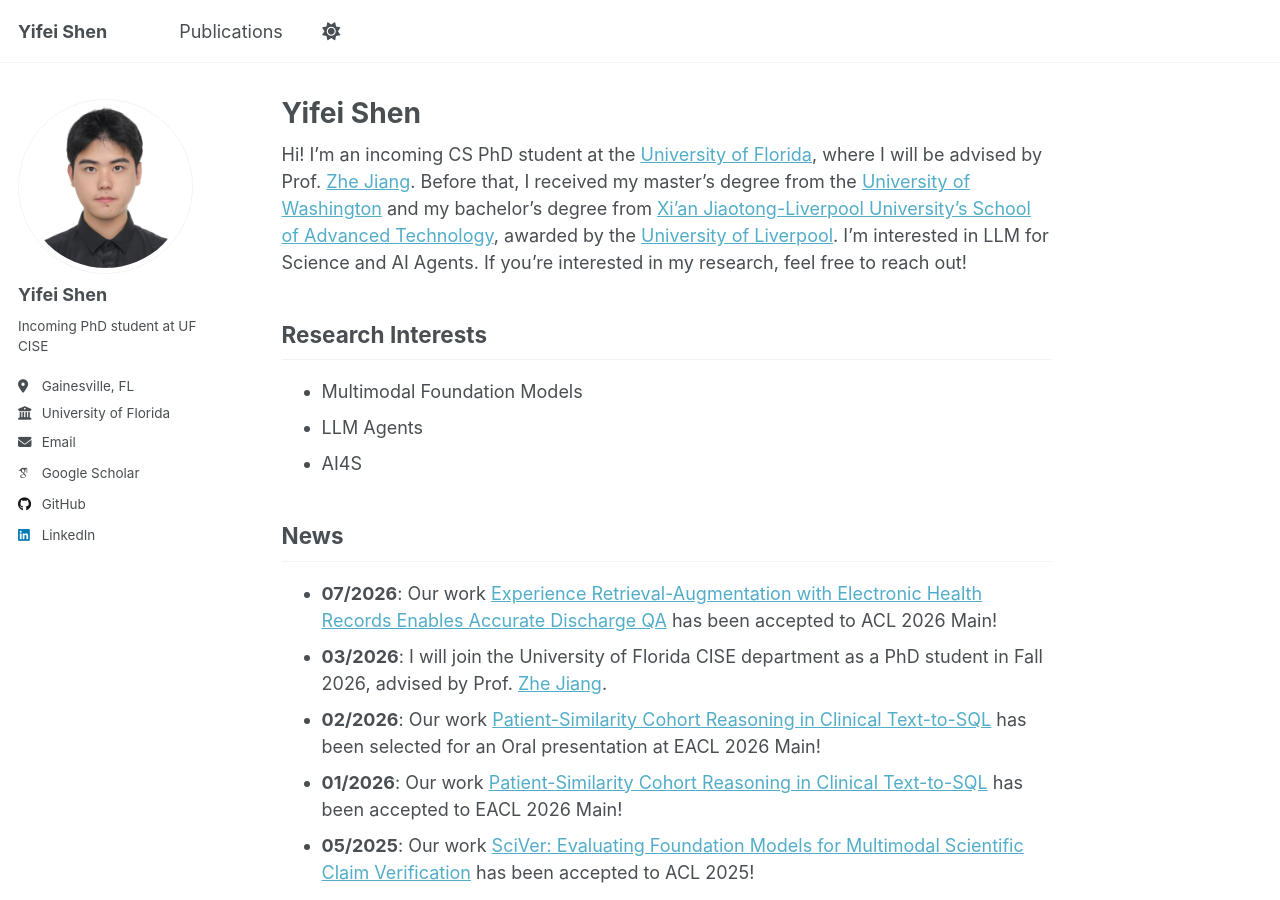
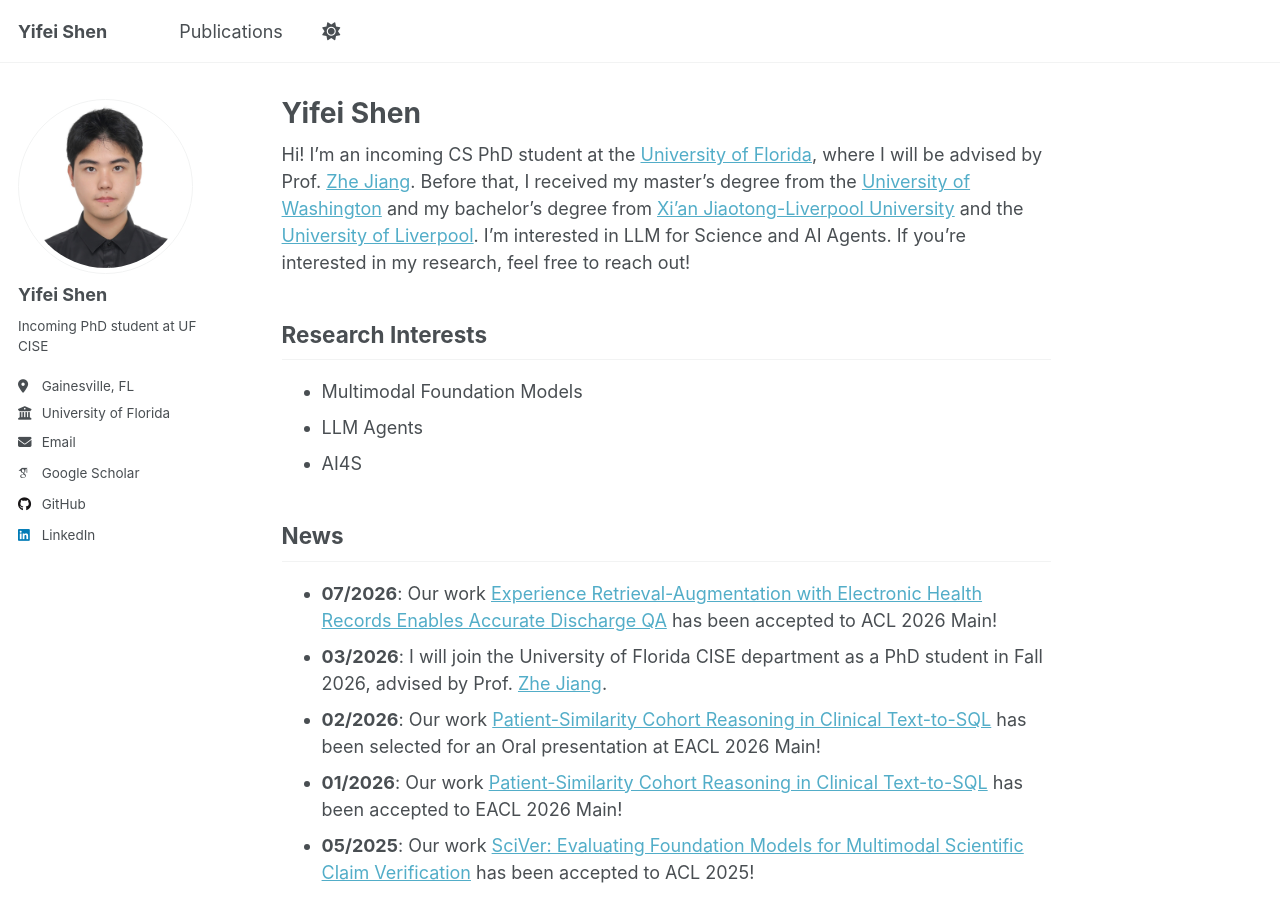
Before and after one commit to Barryshen1/Barryshen1.github.io, a Jekyll site: the page built from _pages/about.md, in a window 1280 px wide and 900 px high. Built offline with Jekyll 4.4.1, drawn with Linux system fonts in a browser that asks for light colours; some web fonts are replaced.

Commit message:
Clarify undergraduate institutions

```diff
--- a/_pages/about.md
+++ b/_pages/about.md
@@ -8,7 +8,7 @@ redirect_from:
   - /about.html
 ---
 
-Hi! I'm an incoming CS PhD student at the [University of Florida](https://cise.ufl.edu/), where I will be advised by Prof. [Zhe Jiang](https://www.jiangteam.org/). Before that, I received my master's degree from the [University of Washington](https://www.ece.uw.edu/) and my bachelor's degree from [Xi'an Jiaotong-Liverpool University's School of Advanced Technology](https://www.xjtlu.edu.cn/en/study/departments/school-of-advanced-technology), awarded by the [University of Liverpool](https://www.liverpool.ac.uk/engineering/). I'm interested in LLM for Science and AI Agents. If you're interested in my research, feel free to reach out!
+Hi! I'm an incoming CS PhD student at the [University of Florida](https://cise.ufl.edu/), where I will be advised by Prof. [Zhe Jiang](https://www.jiangteam.org/). Before that, I received my master's degree from the [University of Washington](https://www.ece.uw.edu/) and my bachelor's degree from [Xi'an Jiaotong-Liverpool University](https://www.xjtlu.edu.cn/en/study/departments/school-of-advanced-technology) and the [University of Liverpool](https://www.liverpool.ac.uk/engineering/). I'm interested in LLM for Science and AI Agents. If you're interested in my research, feel free to reach out!
 
 ## Research Interests
 
```
